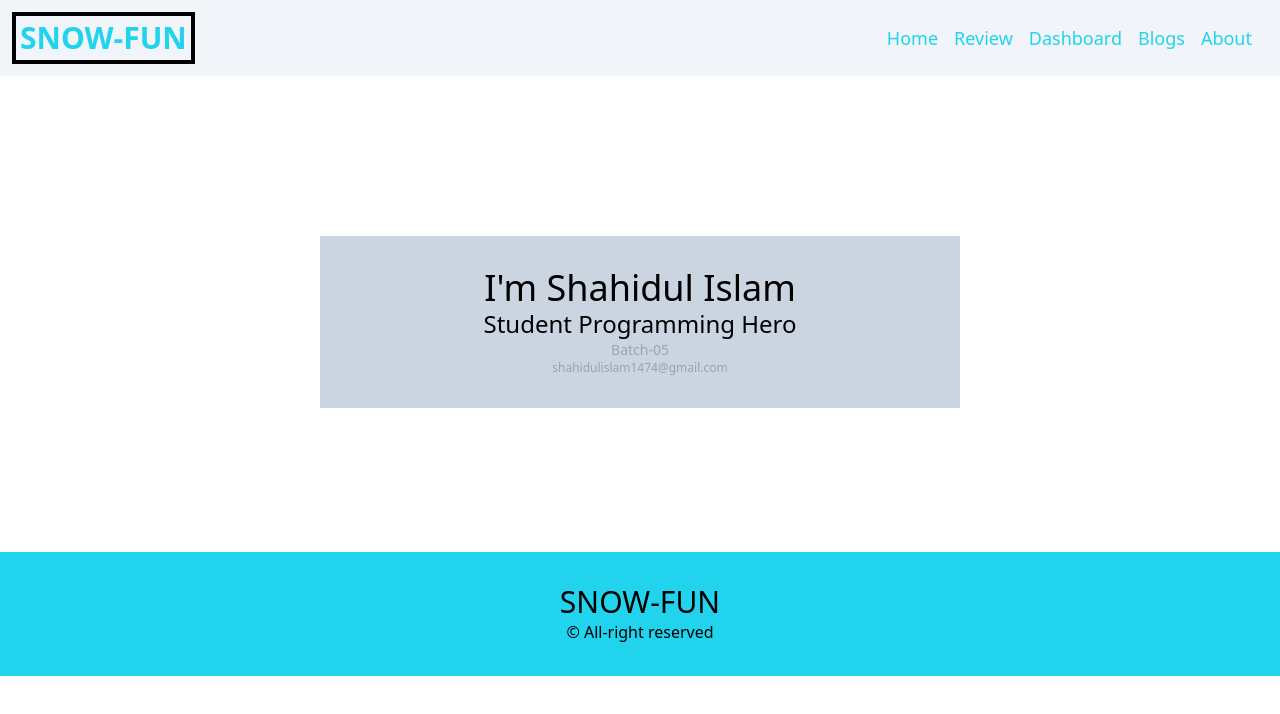
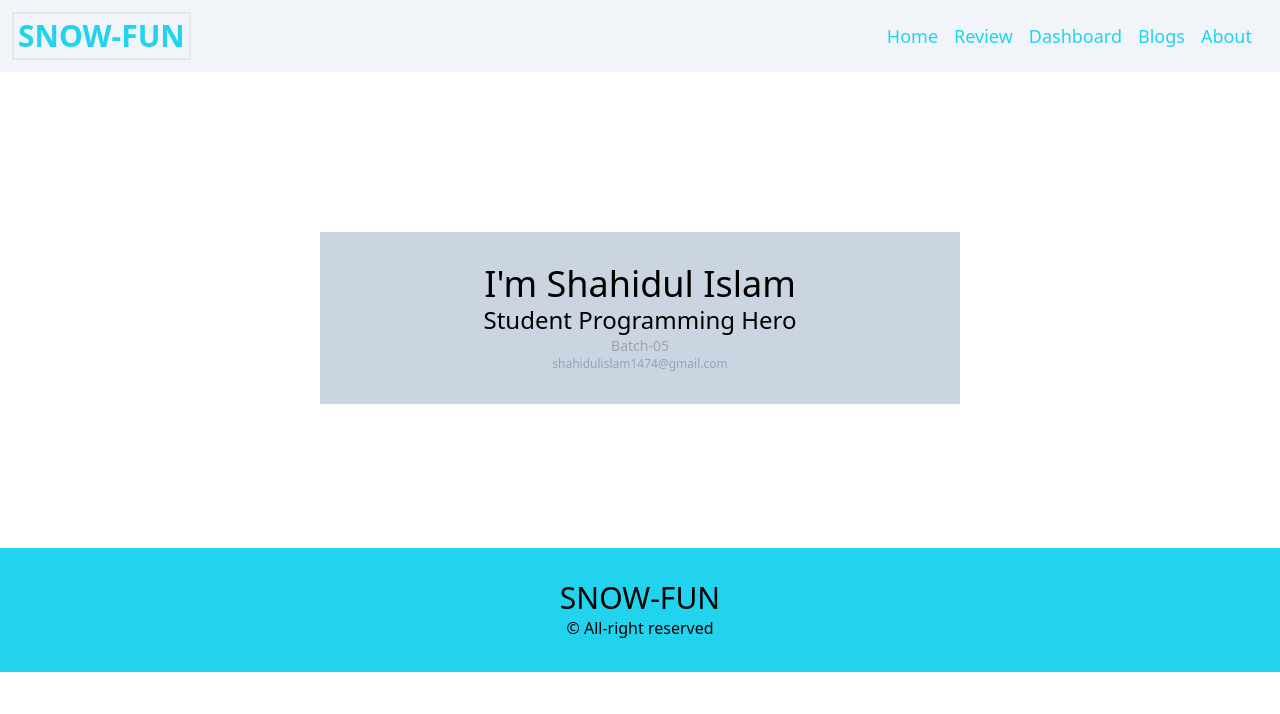
Before and after one commit to shahidul7150/snow-fun, a React (Create React App) app: page /about in a window 1280 px wide. Shown: the top 714 px of the page. Built offline with nearby package versions, Linux system fonts and the light colour scheme.

Commit message:
editing header

```diff
--- a/src/components/Footer/Footer.js
+++ b/src/components/Footer/Footer.js
@@ -2,7 +2,7 @@ import React from 'react';
 
 const Footer = () => {
     return (
-        <div className='bg-cyan-400 p-8'>
+        <div className='bg-cyan-400 p-8 mt-8'>
             <p className='text-3xl'>SNOW-FUN</p>
             <p>© All-right reserved </p>
         </div>
--- a/src/components/Header/Header.js
+++ b/src/components/Header/Header.js
@@ -5,7 +5,7 @@ const Header = () => {
     return (
         <div className=' flex items-center justify-between p-3 text-cyan-400 bg-slate-100'>
             <div>
-                <h2 className='text-3xl font-bold border-4 p-1 border-black'>SNOW-FUN</h2>
+                <h2 className='text-3xl font-bold border-2 p-1 '>SNOW-FUN</h2>
             </div>
             <nav className='text-lg  font-medium'>
                 <Link className='mr-4' to="/">Home</Link>
--- a/src/components/Home/Home.js
+++ b/src/components/Home/Home.js
@@ -10,7 +10,7 @@ const Home = () => {
   const reviewsall=reviews.splice(0, 3)
   return (
     <div>
-      <div className="flex justify-around mt-40 mb-60 items-center">
+      <div className="flex justify-around mt-40 mb-40 items-center">
         <div className="text-5xl font-bold ">
           <h2>It's Not Just snow-board</h2>
           <h2 className="text-cyan-400">Enjoy your life </h2>
```
